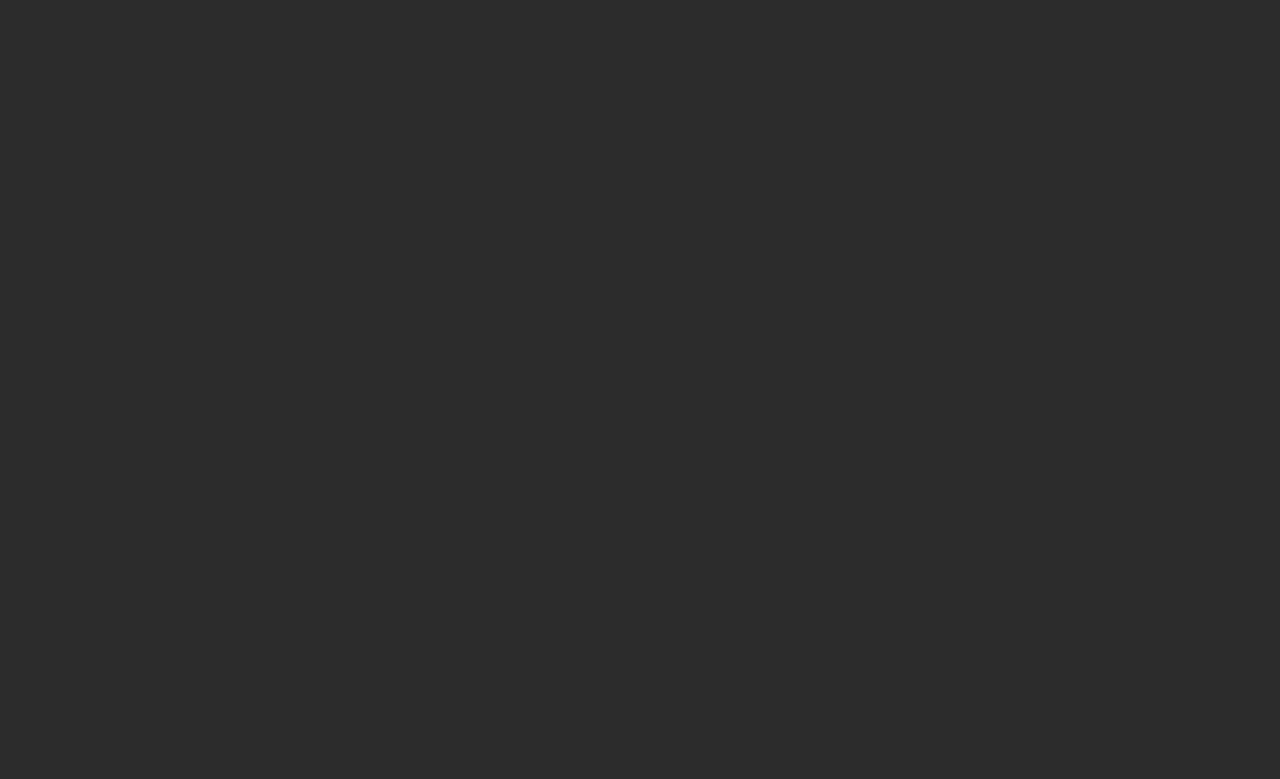
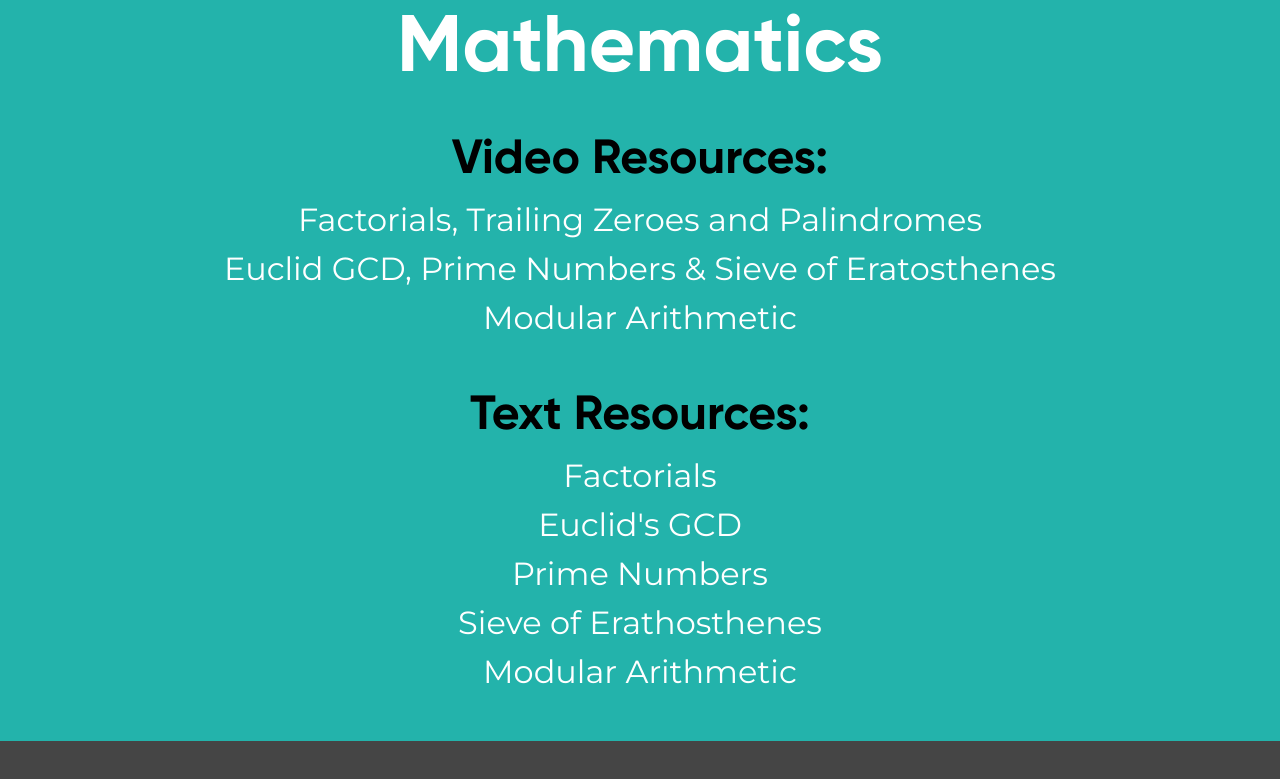
Before and after one commit to BetterCallSaud/CSCult-main, a React (Create React App) app: page /dsaweekly/module1/mathematics in a window 1280 px wide. Shown: the top 779 px of the page. Built offline with nearby package versions, Linux system fonts and the light colour scheme.

Commit message:
Added Math and Bitmanip in Module 1
+ Good to release Module 1

```diff
--- a/src/App.js
+++ b/src/App.js
@@ -20,8 +20,8 @@ import Module7 from './components/Pages/DSA-Weekly/Module7/Module7';
 import Module8 from './components/Pages/DSA-Weekly/Module8/Module8';
 
 import Intro from './components/Pages/DSA-Weekly/Module1/Submodules/Intro';
-// import Mathematics from "./components/Pages/DSA-Weekly/Module1/Submodules/Mathematics";
-// import BitManip from './components/Pages/DSA-Weekly/Module1/Submodules/BitManip';
+import Mathematics from "./components/Pages/DSA-Weekly/Module1/Submodules/Mathematics";
+import BitManip from './components/Pages/DSA-Weekly/Module1/Submodules/BitManip';
 
 // import Recursion from './components/Pages/DSA-Weekly/Module2/Recursion';
 
@@ -64,8 +64,8 @@ function App() {
       <Route path="/dsaweekly/module7" component={Module7} exact />
       <Route path="/dsaweekly/module8" component={Module8} exact />
       <Route path="/dsaweekly/module1/introduction" component={Intro} exact />
-      {/* <Route path="/dsaweekly/module1/mathematics" component={Mathematics} exact />
-      <Route path="/dsaweekly/module1/bit-manipulation" component={BitManip} exact /> */}
+      <Route path="/dsaweekly/module1/mathematics" component={Mathematics} exact />
+      <Route path="/dsaweekly/module1/bit-manipulation" component={BitManip} exact />
       {/* <Route path="/dsaweekly/module2/recursion" component={Recursion} exact />
       <Route path="/dsaweekly/module3/arrays" component={Arrays} exact />
       <Route path="/dsaweekly/module3/strings" component={Strings} exact />
--- a/src/components/Pages/DSA-Weekly/Module1/Submodules/BitManip.js
+++ b/src/components/Pages/DSA-Weekly/Module1/Submodules/BitManip.js
@@ -1,9 +1,38 @@
 import '../../Submodule.css';
+import Footer from '../../../../Footer/Footer';
 
 export default function BitManip() {
     return (
-        <div>
-
-        </div>
+        <main>
+            <div id="submod">
+                <h1>Bit Manipulation</h1>
+                <h2>Video Resources:</h2>
+                <div>
+                    <a target="_blank" className="anchor" href="https://www.youtube.com/watch?v=Db8OmMfzwl8&feature=youtu.be">
+                        <h3>Binary System, Complements, Bitwise Operations</h3>
+                    </a>
+                    <a target="_blank" className="anchor" href="https://www.youtube.com/watch?v=h7meukyY_bQ&feature=youtu.be">
+                        <h3>Bitmasking</h3>
+                    </a>
+                    <a target="_blank" className="anchor" href="https://www.youtube.com/watch?v=bTauscvOymA&t=2s&ab_channel=AnujBhaiya">
+                        <h3>Bitmanipulation using XOR</h3>
+                    </a>
+                </div><br/><br/>
+                <h2>Text Resources:</h2>
+                <div>
+                    <a target="_blank" className="anchor" href="https://www.geeksforgeeks.org/bitwise-operators-in-c-cpp/">
+                        <h3>Bitwise Operations</h3>
+                    </a>
+                    <a target="_blank" className="anchor" href="https://www.geeksforgeeks.org/bitwise-algorithms/">
+                        <h3>Bitwise Algorithms</h3>
+                    </a>
+                    <a target="_blank" className="anchor" href="https://www.codespeedy.com/bit-masking-in-cpp/">
+                        <h3>Bitmasking</h3>
+                    </a>
+                </div>
+                <br/><br/>
+            </div>
+            <Footer />
+        </main>
     )
 }
--- a/src/components/Pages/DSA-Weekly/Module1/Submodules/Intro.js
+++ b/src/components/Pages/DSA-Weekly/Module1/Submodules/Intro.js
@@ -8,16 +8,16 @@ export default function Intro() {
                 <h1>Introduction</h1>
                 <h2>Video Resources:</h2>
                 <div>
-                    <a className="anchor" href="https://www.youtube.com/watch?v=N89PN_uyelU&list=PLUcsbZa0qzu3yNzzAxgvSgRobdUUJvz7p&index=1">
+                    <a target="_blank" className="anchor" href="https://www.youtube.com/watch?v=N89PN_uyelU&list=PLUcsbZa0qzu3yNzzAxgvSgRobdUUJvz7p&index=1">
                         <h3>Time Complexity and Big-O</h3>
                     </a>
                 </div><br/><br/>
                 <h2>Text Resources:</h2>
                 <div>
-                    <a className="anchor" href="https://www.youtube.com/watch?v=N89PN_uyelU&list=PLUcsbZa0qzu3yNzzAxgvSgRobdUUJvz7p&index=1">
+                    <a target="_blank" className="anchor" href="https://www.youtube.com/watch?v=N89PN_uyelU&list=PLUcsbZa0qzu3yNzzAxgvSgRobdUUJvz7p&index=1">
                         <h3>Asymptotic Analysis</h3>
                     </a>
-                    <a className="anchor" href="https://www.tutorialspoint.com/data_structures_algorithms/algorithms_basics.htm">
+                    <a target="_blank" className="anchor" href="https://www.tutorialspoint.com/data_structures_algorithms/algorithms_basics.htm">
                         <h3>Algorithm Basics</h3>
                     </a>
                 </div>
--- a/src/components/Pages/DSA-Weekly/Module1/Submodules/Mathematics.js
+++ b/src/components/Pages/DSA-Weekly/Module1/Submodules/Mathematics.js
@@ -8,32 +8,32 @@ export default function Mathematics() {
                 <h1>Mathematics</h1>
                 <h2>Video Resources:</h2>
                 <div>
-                    <a className="anchor" href="https://www.youtube.com/watch?v=69jsFIMINpI&feature=youtu.be">
+                    <a target="_blank" className="anchor" href="https://www.youtube.com/watch?v=69jsFIMINpI&feature=youtu.be">
                         <h3>Factorials, Trailing Zeroes and Palindromes</h3>
                     </a>
-                    <a className="anchor" href="https://www.youtube.com/watch?v=dyrRM8dTEus&ab_channel=AnujBhaiya">
+                    <a target="_blank" className="anchor" href="https://www.youtube.com/watch?v=dyrRM8dTEus&ab_channel=AnujBhaiya">
                         <h3>Euclid GCD, Prime Numbers & Sieve of Eratosthenes</h3>
                     </a>
-                    <a className="anchor" href="https://www.youtube.com/watch?v=CnPreli2F-E&ab_channel=AnujBhaiya">
+                    <a target="_blank" className="anchor" href="https://www.youtube.com/watch?v=CnPreli2F-E&ab_channel=AnujBhaiya">
                         <h3>Modular Arithmetic</h3>
                     </a>
                 </div><br/><br/>
                 <h2>Text Resources:</h2>
                 <div>
-                    <a className="anchor" href="https://www.youtube.com/watch?v=N89PN_uyelU&list=PLUcsbZa0qzu3yNzzAxgvSgRobdUUJvz7p&index=1">
-                        <h3>Asymptotic Analysis</h3>
+                    <a target="_blank" className="anchor" href="https://www.geeksforgeeks.org/c-program-factorial-number/">
+                        <h3>Factorials</h3>
                     </a>
-                    <a className="anchor" href="https://www.tutorialspoint.com/data_structures_algorithms/algorithms_basics.htm">
-                        <h3>Algorithm Basics</h3>
+                    <a target="_blank" className="anchor" href="https://www.geeksforgeeks.org/euclids-lemma/">
+                        <h3>Euclid's GCD</h3>
                     </a>
-                    <a className="anchor" href="https://www.youtube.com/watch?v=N89PN_uyelU&list=PLUcsbZa0qzu3yNzzAxgvSgRobdUUJvz7p&index=1">
-                        <h3>Asymptotic Analysis</h3>
+                    <a target="_blank" className="anchor" href="https://www.geeksforgeeks.org/print-all-prime-factors-of-a-given-number/">
+                        <h3>Prime Numbers</h3>
                     </a>
-                    <a className="anchor" href="https://www.youtube.com/watch?v=N89PN_uyelU&list=PLUcsbZa0qzu3yNzzAxgvSgRobdUUJvz7p&index=1">
-                        <h3>Asymptotic Analysis</h3>
+                    <a target="_blank" className="anchor" href="https://www.geeksforgeeks.org/sieve-of-eratosthenes/">
+                        <h3>Sieve of Erathosthenes</h3>
                     </a>
-                    <a className="anchor" href="https://www.youtube.com/watch?v=N89PN_uyelU&list=PLUcsbZa0qzu3yNzzAxgvSgRobdUUJvz7p&index=1">
-                        <h3>Asymptotic Analysis</h3>
+                    <a target="_blank" className="anchor" href="https://www.geeksforgeeks.org/modular-arithmetic/">
+                        <h3>Modular Arithmetic</h3>
                     </a>
                 </div>
                 <br/><br/>
```
